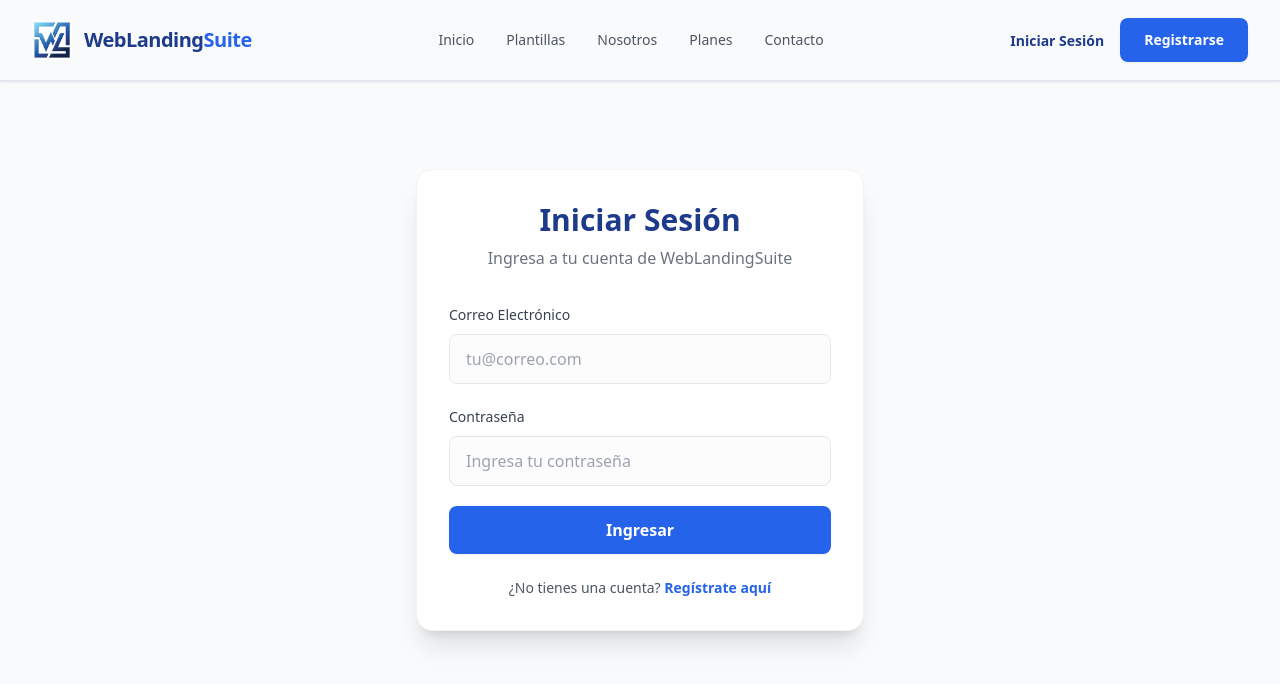
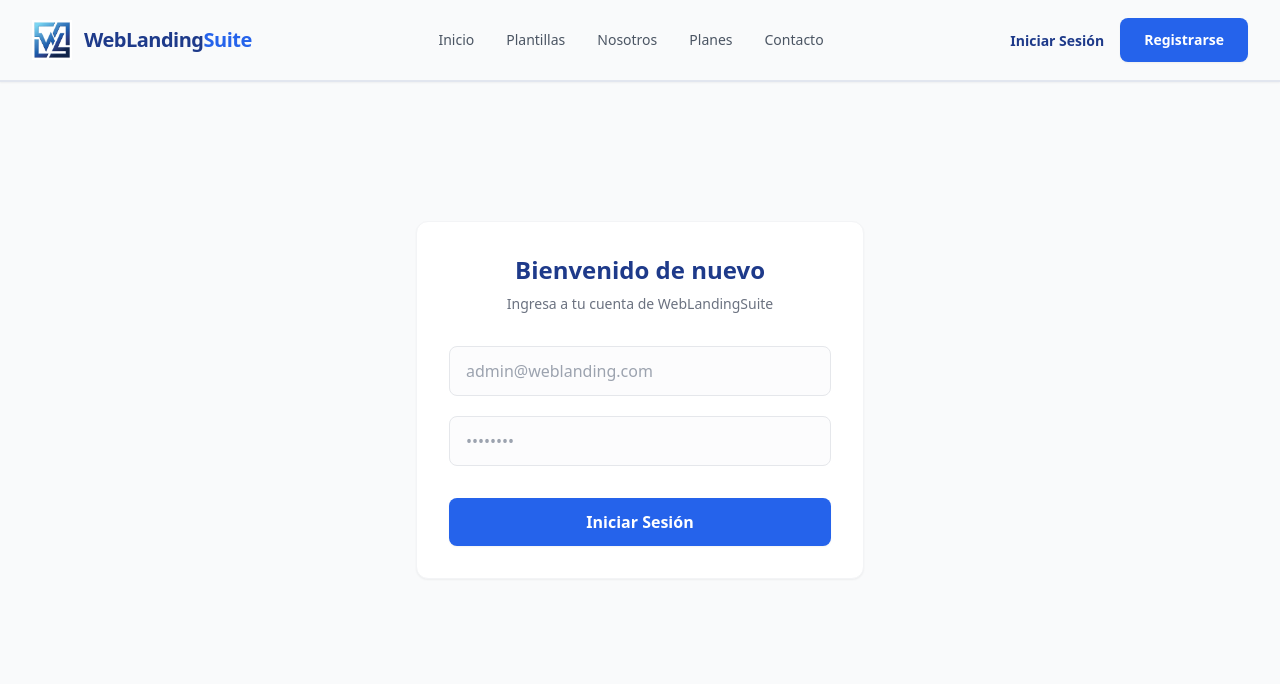
Before and after one commit to Amaaruu/WLSuiteFrontend, a React (Vite) app: page /login in a window 1280 px wide. Shown: the top 684 px of the page. Built offline with nearby package versions, Linux system fonts and the light colour scheme.

Commit message:
se añade login context

```diff
--- a/src/components/organisms/LoginForm.jsx
+++ b/src/components/organisms/LoginForm.jsx
@@ -1,136 +1,72 @@
-import React, { useState } from 'react';
-import { useNavigate, Link } from 'react-router-dom';
-import { CheckCircle2 } from 'lucide-react'; // El mismo ícono del registro
-import FormField from '../molecules/FormField';
+import React, { useState, useContext } from 'react';
+import { useNavigate } from 'react-router-dom';
+import { AuthContext } from '../../context/AuthContext';
+import Input from '../atoms/Input';
 import Button from '../atoms/Button';
 
 const LoginForm = () => {
+  const [email, setEmail] = useState('');
+  const [password, setPassword] = useState('');
+  const [errorMsj, setErrorMsj] = useState('');
+  const [isLoading, setIsLoading] = useState(false);
+
+  const { login } = useContext(AuthContext);
   const navigate = useNavigate();
-
-  const [formData, setFormData] = useState({
-    email: '',
-    password: ''
-  });
-
-  const [isLoading, setIsLoading] = useState(false);
-  const [error, setError] = useState(null);
-  const [submitSuccess, setSubmitSuccess] = useState(false); // Estado para el éxito
-
-  const handleChange = (e) => {
-    setFormData({
-      ...formData,
-      [e.target.name]: e.target.value
-    });
-
-    // Ocultar errores si el usuario vuelve a escribir
-    if (error) setError(null);
-  };
 
   const handleSubmit = async (e) => {
     e.preventDefault();
+    setErrorMsj('');
     setIsLoading(true);
-    setError(null);
-    setSubmitSuccess(false);
 
-    // Validación de longitud de contraseña
-    if (formData.password.length < 4 || formData.password.length > 10) {
-      setError("La contraseña debe tener entre 4 y 10 caracteres");
-      setIsLoading(false);
-      return;
+    const result = await login(email, password);
+
+    if (result.success) {
+      navigate('/templates'); // O hacia el Dashboard principal de tu SaaS
+    } else {
+      setErrorMsj(result.message);
     }
 
-    try {
-      const response = await fetch('http://localhost:8080/api/v1/auth/login', {
-        method: 'POST',
-        headers: { 'Content-Type': 'application/json' },
-        body: JSON.stringify(formData),
-      });
-
-      if (!response.ok) {
-        throw new Error('Credenciales incorrectas. Revisa tu correo y contraseña.');
-      }
-
-      const data = await response.json();
-
-      // Guardamos el JWT
-      localStorage.setItem('token', data.token);
-
-      localStorage.setItem('userName', data.name || 'Usuario'); // Guardamos el nombre para mostrarlo en el navbar
-      // Mostramos el mensaje de éxito
-      setSubmitSuccess(true);
-
-      // Esperamos 1.5 segundos para que alcance a leer, y luego redirigimos
-      setTimeout(() => {
-        window.location.href = '/';
-      }, 1500);
-
-    } catch (err) {
-      setError(err.message);
-      setIsLoading(false); // Solo quitamos el loading si hay error
-    }
+    setIsLoading(false);
   };
 
   return (
-    <div className="bg-white p-8 rounded-2xl shadow-xl w-full max-w-md border border-gray-100">
+    <form onSubmit={handleSubmit} className="w-full max-w-md bg-white p-8 rounded-xl shadow-sm border border-gray-100">
       <div className="text-center mb-8">
-        <h2 className="text-3xl font-extrabold text-sapphire-900 mb-2">Iniciar Sesión</h2>
-        <p className="text-gray-500">Ingresa a tu cuenta de WebLandingSuite</p>
+        <h2 className="text-2xl font-bold text-sapphire-900 mb-2">Bienvenido de nuevo</h2>
+        <p className="text-gray-500 text-sm">Ingresa a tu cuenta de WebLandingSuite</p>
       </div>
 
-      {/* Recuadro de Error (Rojo) */}
-      {error && (
-        <div className="mb-6 p-3 bg-red-50 text-red-600 rounded-lg text-sm text-center font-medium border border-red-100">
-          {error}
+      {errorMsj && (
+        <div className="mb-6 p-3 bg-red-50 text-red-600 text-sm rounded-lg border border-red-100 text-center font-medium">
+          {errorMsj}
         </div>
       )}
 
-      {/* Recuadro de Éxito (Verde) */}
-      {submitSuccess && (
-        <div className="mb-6 bg-green-50 border border-green-200 text-green-700 px-4 py-3 rounded-lg flex items-center justify-center gap-3">
-          <CheckCircle2 className="w-5 h-5 text-green-600" />
-          <p className="text-sm font-medium">¡Inicio de sesión exitoso! Redirigiendo...</p>
-        </div>
-      )}
-
-      <form onSubmit={handleSubmit} className="space-y-5">
-        <FormField
+      <div className="space-y-5 mb-8">
+        <Input
           label="Correo Electrónico"
+          type="email"
           name="email"
-          type="email"
-          placeholder="tu@correo.com"
-          value={formData.email}
-          onChange={handleChange}
+          placeholder="admin@weblanding.com"
+          value={email}
+          onChange={(e) => setEmail(e.target.value)}
           required
         />
-
-        <FormField
+        <Input
           label="Contraseña"
+          type="password"
           name="password"
-          type="password"
-          placeholder="Ingresa tu contraseña"
-          value={formData.password}
-          onChange={handleChange}
+          placeholder="••••••••"
+          value={password}
+          onChange={(e) => setPassword(e.target.value)}
           required
         />
+      </div>
 
-        <div className="d-grid mt-4">
-          <Button
-            type="submit"
-            className="w-full py-3 text-white font-bold rounded-lg bg-blue-600 hover:bg-blue-700 transition-colors"
-            disabled={isLoading || submitSuccess} // Lo desactivamos si ya tuvo éxito
-          >
-            {isLoading ? 'Ingresando...' : 'Ingresar'}
-          </Button>
-        </div>
-      </form>
-
-      <div className="mt-6 text-center text-sm text-gray-600">
-        ¿No tienes una cuenta?{' '}
-        <Link to="/register" className="text-blue-600 hover:underline font-semibold">
-          Regístrate aquí
-        </Link>
-      </div>
-    </div>
+      <Button type="submit" variant="primary" className="w-full" disabled={isLoading}>
+        {isLoading ? 'Verificando...' : 'Iniciar Sesión'}
+      </Button>
+    </form>
   );
 };
 
--- /dev/null
+++ b/src/context/AuthContext.jsx
@@ -0,0 +1,49 @@
+import React, { createContext, useState, useEffect } from 'react';
+import api from '../services/api';
+
+export const AuthContext = createContext();
+
+export const AuthProvider = ({ children }) => {
+    const [user, setUser] = useState(null);
+    const [loading, setLoading] = useState(true);
+
+    useEffect(() => {
+        const token = localStorage.getItem('token');
+        const userName = localStorage.getItem('userName');
+        if (token && userName) {
+            setUser({ name: userName, token });
+        }
+        setLoading(false);
+    }, []);
+
+    const login = async (email, password) => {
+        try {
+            const response = await api.post('/auth/login', { email, password });
+            const { token, name } = response.data;
+
+            localStorage.setItem('token', token);
+            localStorage.setItem('userName', name);
+
+            setUser({ name, token });
+            return { success: true };
+        } catch (error) {
+            return {
+                success: false,
+                message: error.response?.data?.message || 'Credenciales incorrectas o error de servidor.'
+            };
+        }
+    };
+
+    const logout = () => {
+        localStorage.removeItem('token');
+        localStorage.removeItem('userName');
+        setUser(null);
+        window.location.href = '/login';
+    };
+
+    return (
+        <AuthContext.Provider value={{ user, login, logout, loading }}>
+            {!loading && children}
+        </AuthContext.Provider>
+    );
+};
--- a/src/main.jsx
+++ b/src/main.jsx
@@ -1,10 +1,13 @@
-import { StrictMode } from 'react'
-import { createRoot } from 'react-dom/client'
+import React from 'react'
+import ReactDOM from 'react-dom/client'
 import App from './App.jsx'
 import './index.css'
+import { AuthProvider } from './context/AuthContext'
 
-createRoot(document.getElementById('root')).render(
-  <StrictMode>
-    <App />
-  </StrictMode>,
+ReactDOM.createRoot(document.getElementById('root')).render(
+  <React.StrictMode>
+    <AuthProvider>
+      <App />
+    </AuthProvider>
+  </React.StrictMode>,
 )
```
Also changed, not shown: 1 other file (tests, documents, lock files or other folders).
